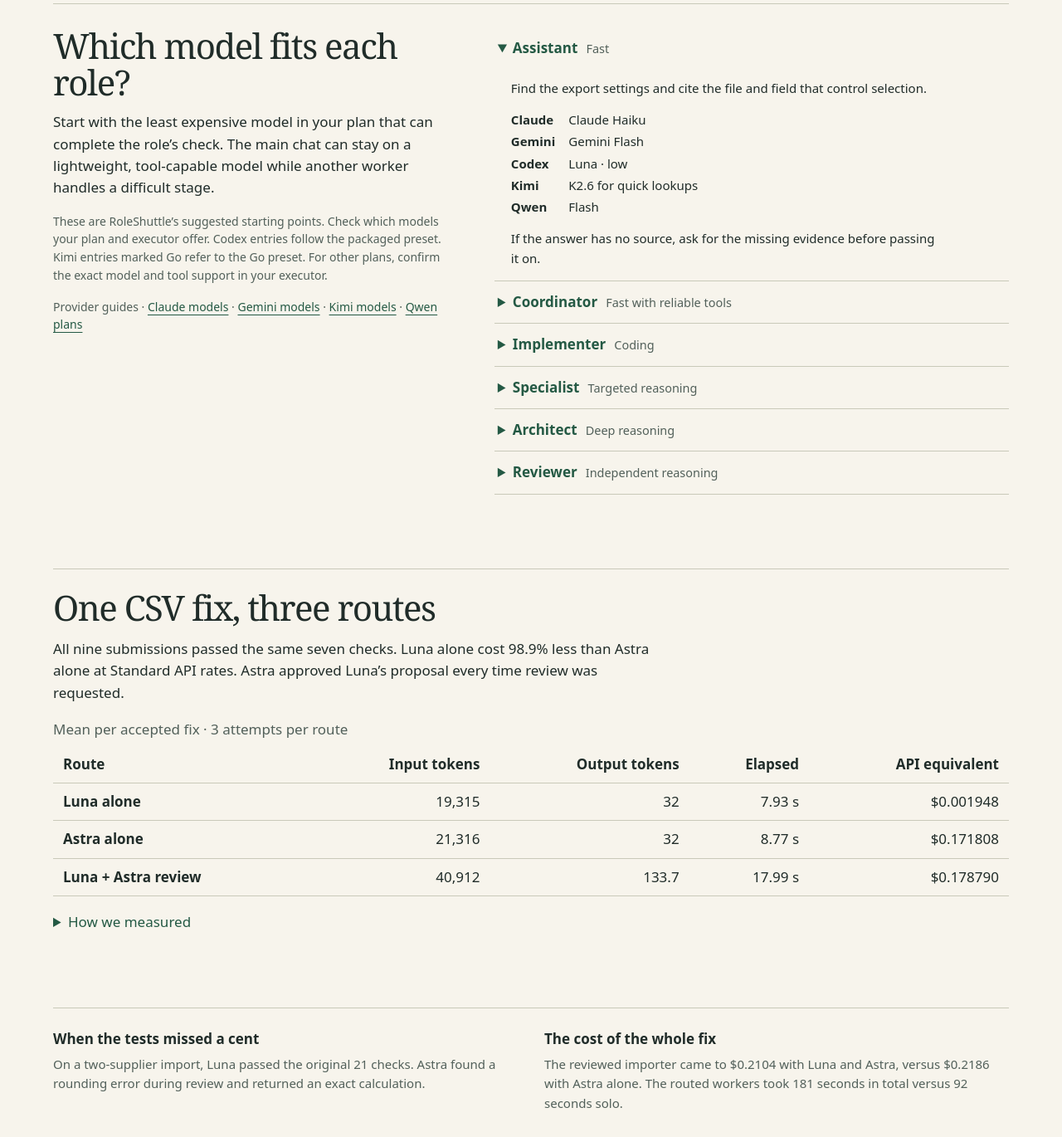
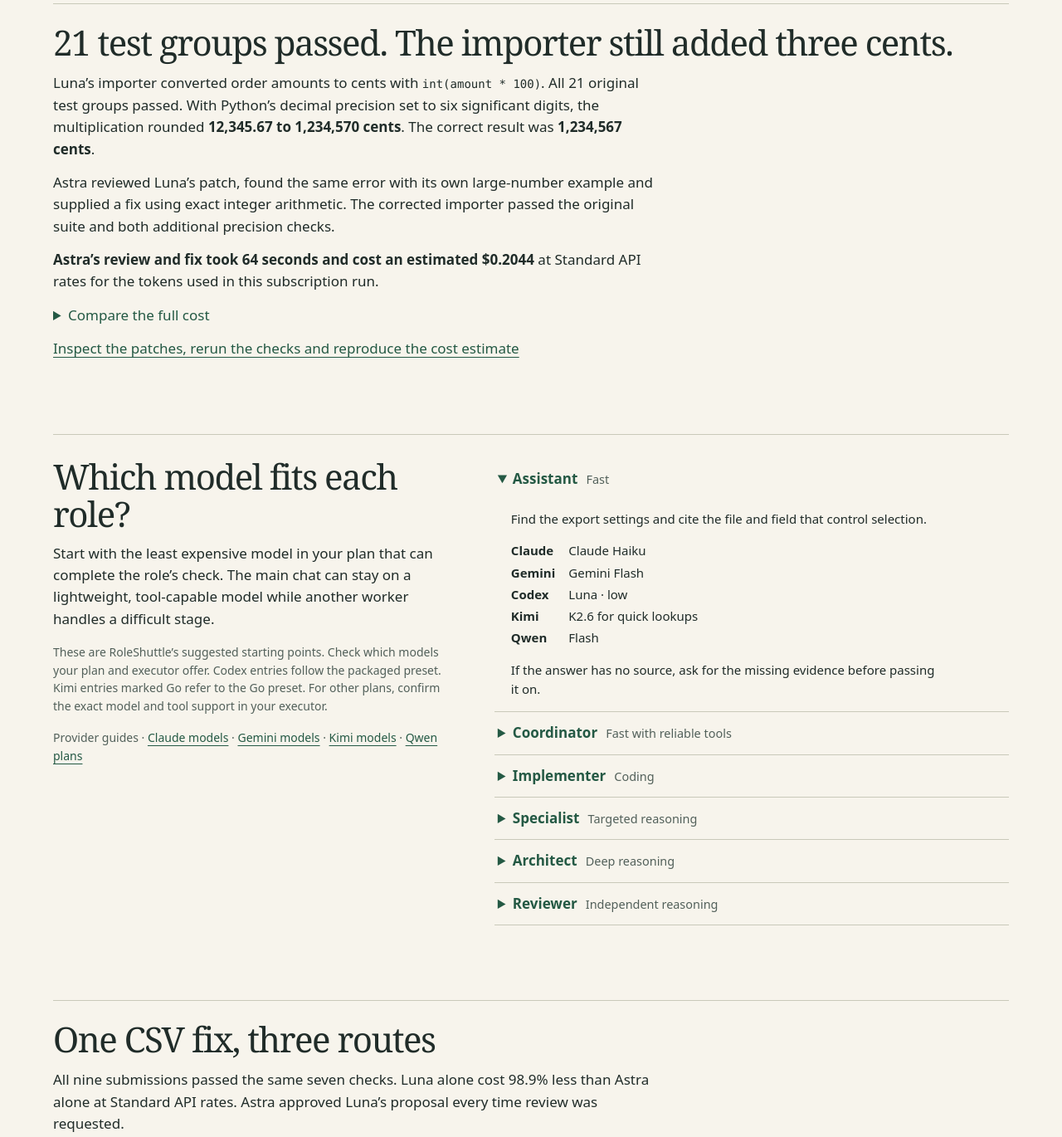
Before and after one commit to StrangePers/RoleShuttle, a plain HTML site: page src/roleshuttle/demo.html in a window 1280 px wide. Shown: the part 1338-2708 px from the top of the page at 83% size. Drawn offline with Linux system fonts and the light colour scheme.

Commit message:
Show the three-cent rounding error and the cost of Astra review

```diff
--- a/src/roleshuttle/demo.html
+++ b/src/roleshuttle/demo.html
@@ -35,7 +35,7 @@ h1{font-size:clamp(52px,5.7vw,82px);max-width:10em}.stage-list{display:grid;gap:
 .model-guide h2{max-width:14em}.model-guide p{margin-top:12px;max-width:60ch}.model-guide .note{margin-top:16px}
 .role-list details{border-bottom:1px solid var(--line)}.role-list summary{cursor:pointer;padding:12px 4px;color:var(--green)}.role-list summary span{margin-left:.7em;color:var(--muted);font-size:.85em}.role-body{padding:0 12px 15px 20px}.role-body p{font-size:15px}.role-body dl{display:grid;grid-template-columns:auto 1fr;gap:3px 16px;font-size:15px}.role-body dt{font-weight:650}.role-body dd{margin:0}
 @media(max-width:780px){.model-guide{grid-template-columns:1fr;gap:18px}}
-.trial{margin-top:clamp(48px,7vw,100px);border-top:1px solid var(--line);padding-top:24px;scroll-margin-top:20px}.trial p{max-width:76ch;margin:14px 0}.trial-scroll{max-width:100%;overflow-x:auto;margin:18px 0}.trial table{border-collapse:collapse;width:100%;font-variant-numeric:tabular-nums}.trial caption{text-align:left;color:var(--muted);padding-bottom:6px}.trial td,.trial th{text-align:right;padding:9px 12px;border-bottom:1px solid var(--line);white-space:nowrap}.trial th:first-child{text-align:left}.trial summary{cursor:pointer;color:var(--green)}.importer{grid-template-columns:repeat(2,minmax(0,1fr))}@media(max-width:780px){.importer{grid-template-columns:1fr}}
+.trial{margin-top:clamp(48px,7vw,100px);border-top:1px solid var(--line);padding-top:24px;scroll-margin-top:20px}.trial p{max-width:76ch;margin:14px 0}.trial-scroll{max-width:100%;overflow-x:auto;margin:18px 0}.trial table{border-collapse:collapse;width:100%;font-variant-numeric:tabular-nums}.trial caption{text-align:left;color:var(--muted);padding-bottom:6px}.trial td,.trial th{text-align:right;padding:9px 12px;border-bottom:1px solid var(--line);white-space:nowrap}.trial th:first-child{text-align:left}.trial summary{cursor:pointer;color:var(--green)}
 .handoff-steps{list-style:none;display:grid;grid-template-columns:repeat(3,minmax(0,1fr));gap:1.5rem;margin:24px 0;padding:0}
 .handoff-steps li{border-top:2px solid var(--green);padding-top:12px}
 .handoff-steps p{margin:6px 0;color:var(--muted)}
@@ -63,6 +63,16 @@ h1{font-size:clamp(52px,5.7vw,82px);max-width:10em}.stage-list{display:grid;gap:
 <p>Follow the <a href="https://github.com/StrangePers/RoleShuttle/blob/v0.1.0a14/docs/codex-stage.md#try-the-order-export">Codex handoff guide</a>. Sign in to Codex, open the orders example in your coding agent and send the request under “Try the order export.”</p>
 <p>The chat used <code>opencode/deepseek-v4.1-flash-free</code>. RoleShuttle called <code>gpt-6-luna</code> for implementation and <code>gpt-6.2-astra</code> for review through the Codex subscription. These timings cover one live run. Setup and the independent CSV check took place outside the 75-second chat.</p>
 </details></section>
+<section id="rounding-review" class="trial" aria-labelledby="rounding-title">
+<h2 id="rounding-title">21 test groups passed. The importer still added three cents.</h2>
+<p>Luna’s importer converted order amounts to cents with <code>int(amount * 100)</code>. All 21 original test groups passed. With Python’s decimal precision set to six significant digits, the multiplication rounded <strong>12,345.67 to 1,234,570 cents</strong>. The correct result was <strong>1,234,567 cents</strong>.</p>
+<p>Astra reviewed Luna’s patch, found the same error with its own large-number example and supplied a fix using exact integer arithmetic. The corrected importer passed the original suite and both additional precision checks.</p>
+<p><strong>Astra’s review and fix took 64 seconds and cost an estimated $0.2044</strong> at Standard API rates for the tokens used in this subscription run.</p>
+<details><summary>Compare the full cost</summary>
+<p>Including Luna’s implementation, the two stages took 181 seconds and came to $0.2104. Astra alone finished the same task in 92 seconds at an estimated $0.2186. Each route ran once.</p>
+</details>
+<p><a href="https://github.com/StrangePers/RoleShuttle/blob/v0.1.0a14/docs/model-cost-pilot.md">Inspect the patches, rerun the checks and reproduce the cost estimate</a></p>
+</section>
 <section id="model-guide" class="model-guide" aria-labelledby="guide-title">
 <div><h2 id="guide-title">Which model fits each role?</h2>
 <p>Start with the least expensive model in your plan that can complete the role’s check. The main chat can stay on a lightweight, tool-capable model while another worker handles a difficult stage.</p><p class="note">These are RoleShuttle’s suggested starting points. Check which models your plan and executor offer. Codex entries follow the packaged preset. Kimi entries marked Go refer to the Go preset. For other plans, confirm the exact model and tool support in your executor.</p>
@@ -93,7 +103,7 @@ h1{font-size:clamp(52px,5.7vw,82px);max-width:10em}.stage-list{display:grid;gap:
 <tr><th scope="row">Luna + Astra review</th><td>40,912</td><td>133.7</td><td>17.99 s</td><td>$0.178790</td></tr>
 </tbody></table></div>
 <details><summary>How we measured</summary><p>On November 23, 2026 each implementer received the same requirements and settings in a fresh Codex subscription thread. We rotated the order across three rounds. Time includes the native calls and the final CSV check. A script handled the handoff. The twelve calls reported zero cached or cache-write tokens. Dollar figures use <a href="https://developers.openai.com/api/docs/pricing">Standard API token prices</a>. In the source checkout, run <code>python -I -B examples/csv-routes/summary.py</code> to reproduce the estimates offline.</p></details>
-</section><section class="details importer" aria-label="Separate importer experiment"><div><h3>When the tests missed a cent</h3><p>On a two-supplier import, Luna passed the original 21 checks. Astra found a rounding error during review and returned an exact calculation.</p></div><div><h3>The cost of the whole fix</h3><p>The reviewed importer came to $0.2104 with Luna and Astra, versus $0.2186 with Astra alone. The routed workers took 181 seconds in total versus 92 seconds solo.</p></div></section></main>
+</section></main>
 <footer><span>RoleShuttle · MIT · © 2026 StrangePers</span><span><a href="https://github.com/StrangePers/RoleShuttle">Repository</a> · <a href="https://github.com/StrangePers/RoleShuttle/releases/tag/v0.1.0a14">Download preview</a> · <a href="https://github.com/StrangePers/agentwhisker">AgentWhisker</a> · <a href="https://github.com/StrangePers/project-fieldnotes">Project Fieldnotes</a></span></footer>
 <script>
 const el = id => document.getElementById(id);
```
